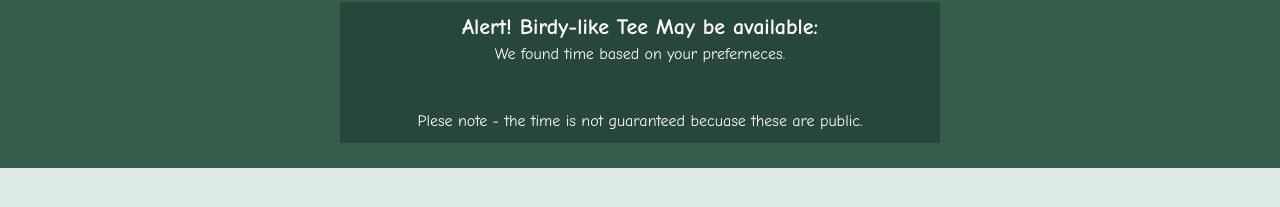
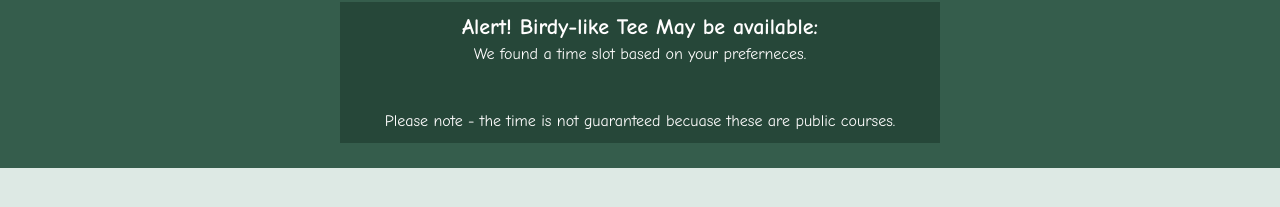
Before and after one commit to orishtengel/noty-server, a website: page views/index.html in a window 1280 px wide. Shown: the part 497-704 px from the top of the page. Drawn offline with Linux system fonts and the light colour scheme.

Commit message:
fix spelling

```diff
--- a/views/index.html
+++ b/views/index.html
@@ -202,7 +202,7 @@ a[x-apple-data-detectors='true'] {
   </h5>
   <h4 id="prefernce" style="margin: 0px; color: #fffefe; line-height: 140%; text-align: center; word-wrap: break-word; font-weight: normal; font-family: comic sans ms,sans-serif;">
 
-    We found time based on your preferneces.
+    We found a time slot based on your preferneces.
     <br/>
     <br/>
   </h4>
@@ -211,7 +211,7 @@ a[x-apple-data-detectors='true'] {
   </h5>
   <h4 id="end" style="margin: 0px; color: #fffefe; line-height: 140%; text-align: center; word-wrap: break-word; font-weight: normal; font-family: comic sans ms,sans-serif;">
     <br/>
-    Plese note - the time is not guaranteed becuase these are public.
+    Please note - the time is not guaranteed becuase these are public courses.
   </h4>
   <p id="timestamp" style="margin: 0px;font-size: 0.1px; color: #fffefe; line-height: 140%; text-align: center; word-wrap: break-word; font-weight: normal; font-family: comic sans ms,sans-serif;">
     <br/>
```
